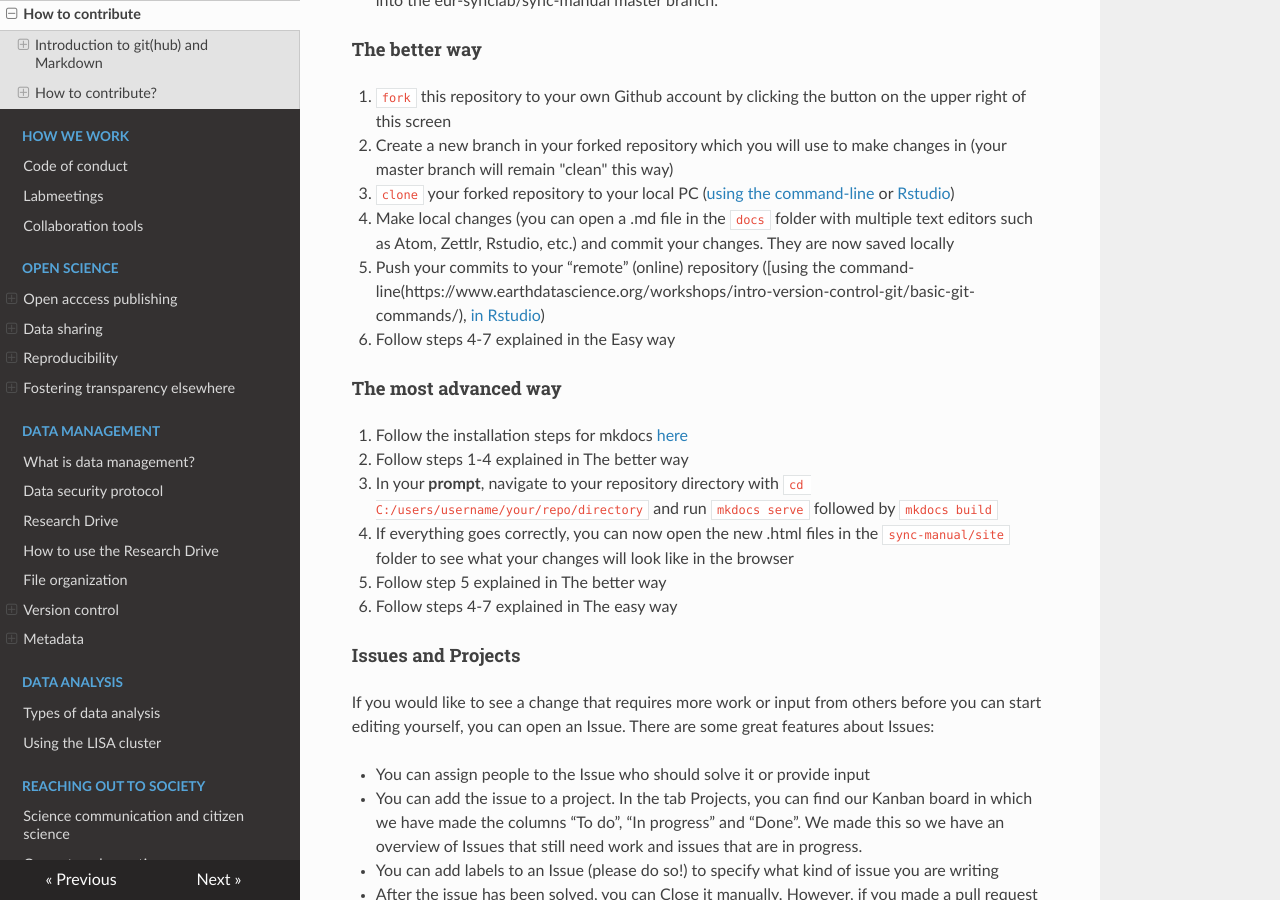
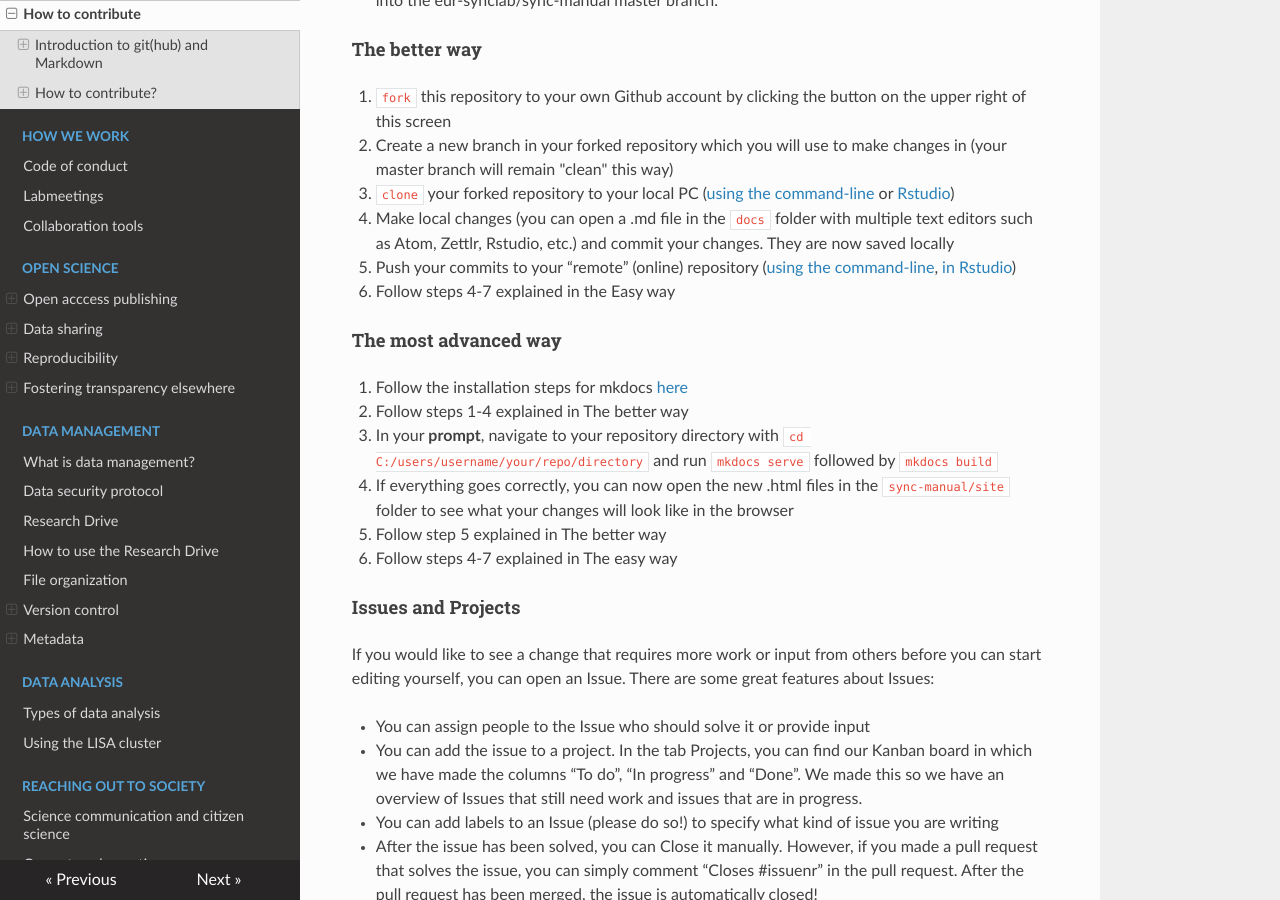
Before and after one commit to eur-synclab/eur-synclab.github.io, an MkDocs documentation site: the page built from docs/welcome/contribute.md, in a window 1280 px wide and 900 px high, scrolled down 2920 px. Built offline with MkDocs 1.6.1, drawn with Linux system fonts in a browser that asks for light colours; nearby versions of some CDN libraries.

Commit message:
Fix hyperlink

```diff
--- a/docs/welcome/contribute.md
+++ b/docs/welcome/contribute.md
@@ -67,7 +67,7 @@ Read more about Markdown in [this Markdown guide](https://www.markdownguide.org/
 2. Create a new branch in your forked repository which you will use to make changes in (your master branch will remain "clean" this way)
 3. `clone` your forked repository to your local PC ([using the command-line](https://help.github.com/en/github/creating-cloning-and-archiving-repositories/cloning-a-repository) or [Rstudio](https://happygitwithr.com/rstudio-git-github.html#clone-the-new-github-repository-to-your-computer-via-rstudio))
 4. Make local changes (you can open a .md file in the `docs` folder with multiple text editors such as Atom, Zettlr, Rstudio, etc.) and commit your changes. They are now saved locally
-5. Push your commits to your “remote” (online) repository ([using the command-line(https://www.earthdatascience.org/workshops/intro-version-control-git/basic-git-commands/), [in Rstudio](https://happygitwithr.com/rstudio-git-github.html#make-local-changes-save-commit))
+5. Push your commits to your “remote” (online) repository ([using the command-line](https://www.earthdatascience.org/workshops/intro-version-control-git/basic-git-commands/), [in Rstudio](https://happygitwithr.com/rstudio-git-github.html#make-local-changes-save-commit))
 5. Follow steps 4-7 explained in the Easy way
 
 
```
